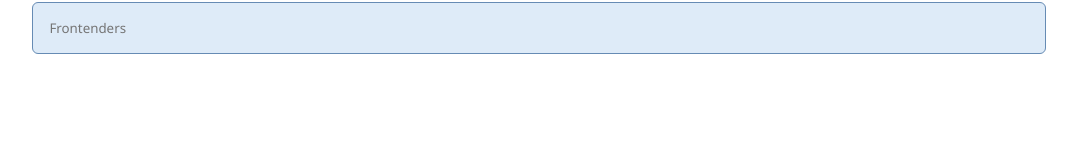
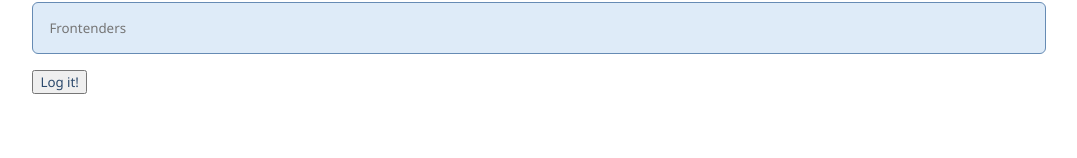
Before and after one commit to WouterSpaak/fed-demo-cva, an Angular app: page / in a window 1280 px wide. Shown: the part 142-300 px from the top of the page, without its empty margins (102-1179 px from the left). Built offline with nearby package versions, Linux system fonts and the light colour scheme.

Commit message:
adds logging button

```diff
--- a/src/app/app.component.html
+++ b/src/app/app.component.html
@@ -13,4 +13,6 @@
   </div>
 
   <p>{{ frontenders }}</p>
+
+  <button (click)="logAllTheThings()">Log it!</button>
 </main>
--- a/src/app/app.component.ts
+++ b/src/app/app.component.ts
@@ -18,4 +18,8 @@ export class AppComponent {
       frontenders: null
     });
   }
+
+  logAllTheThings() {
+    console.log(this.form.value);
+  }
 }
```
